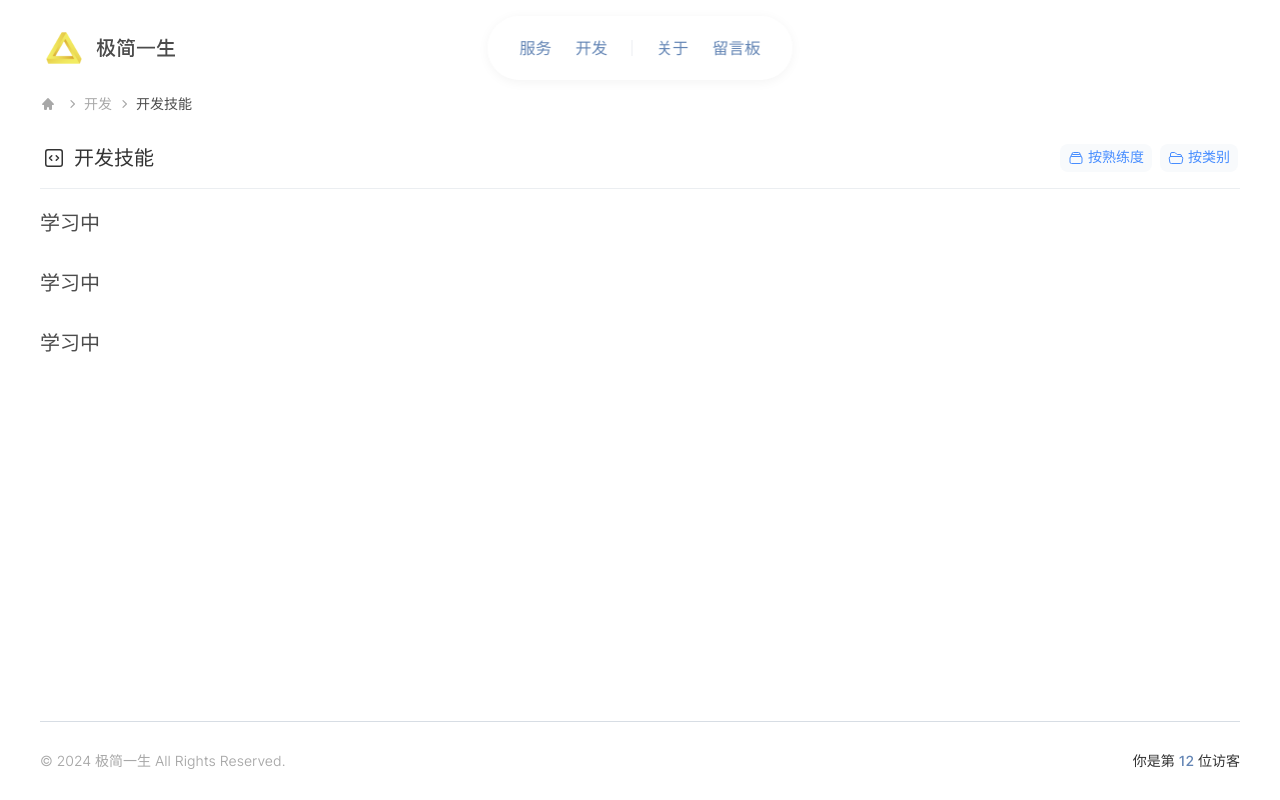
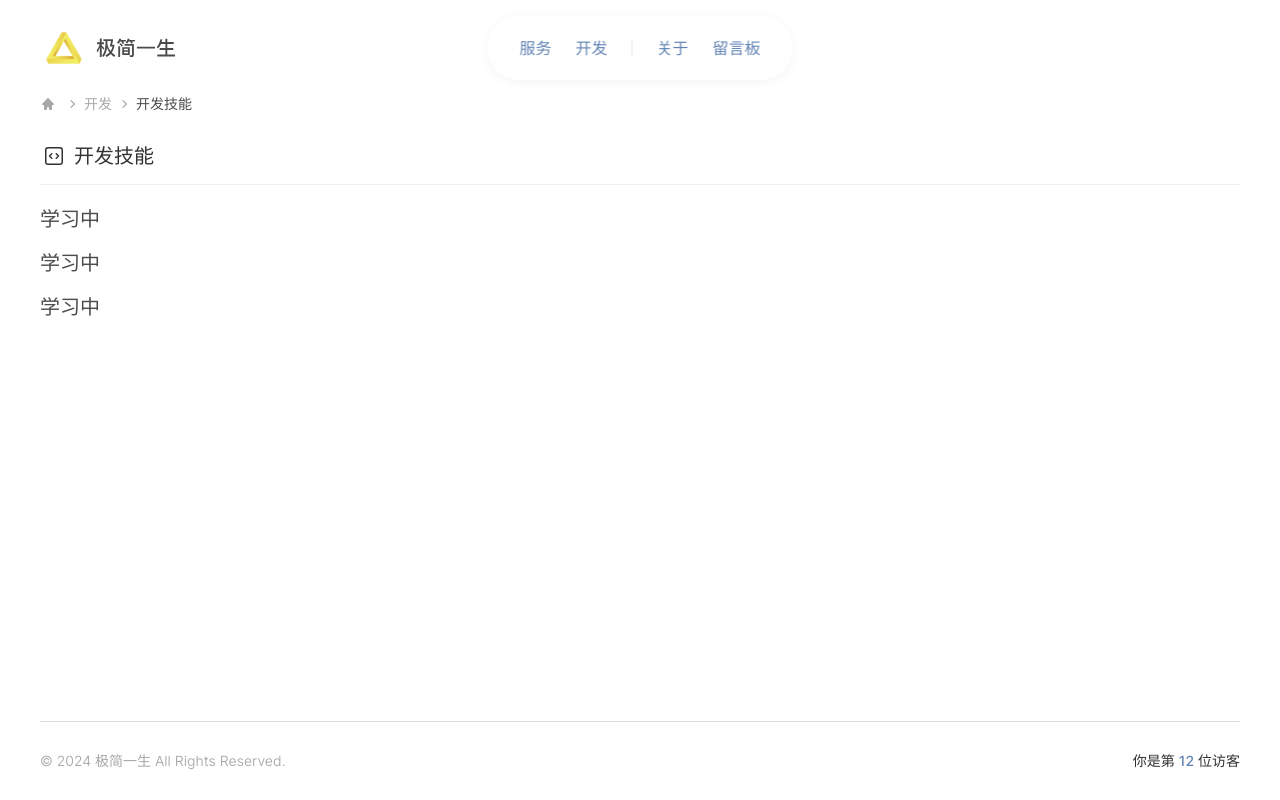
Before and after one commit to trojanyao/trojanyao, a Next.js app: page /skill/1 in a window 1280 px wide. Built offline with nearby package versions, Linux system fonts and the light colour scheme.

Commit message:
feat(skill/type): add page

```diff
--- a/app/skill/[type]/page.tsx
+++ b/app/skill/[type]/page.tsx
@@ -16,28 +16,29 @@ const breadcrumbMenus = [
   { text: '开发技能', url: '/dev/projects' },
 ];
 
-const groupByOptions = [
-  { icon: <RectangleStackIcon />, text: '按熟练度' },
-  { icon: <FolderOpenIcon />, text: '按类别' },
+const groupByOptions: GroupOptionItem[] = [
+  { icon: <RectangleStackIcon />, key: 'proficiency', text: '按熟练度' },
+  { icon: <FolderOpenIcon />, key: 'category', text: '按类别' },
 ];
 
+// TODO: 整个页面需要开发
 export default function DevProjects() {
   return (
     <div>
       <Breadcrumb menus={breadcrumbMenus} />
 
       <SectionHeader title="开发技能" icon={<CodeBracketSquareIcon />}>
-        <GroupBy options={groupByOptions} />
+        {/* <GroupBy options={groupByOptions} /> */}
       </SectionHeader>
 
       <div className="flex flex-col gap-6">
-        <Line type="second" />
+        <Line type="secondary" />
 
         {/* List */}
         {Array.from({ length: 3 }).map((item, index) => (
           <div key={index} className="flex flex-col gap-4">
             <div className="title-small text-secondary">学习中</div>
-            <SkillGrid />
+            {/* <SkillGrid /> */}
           </div>
         ))}
       </div>
```
